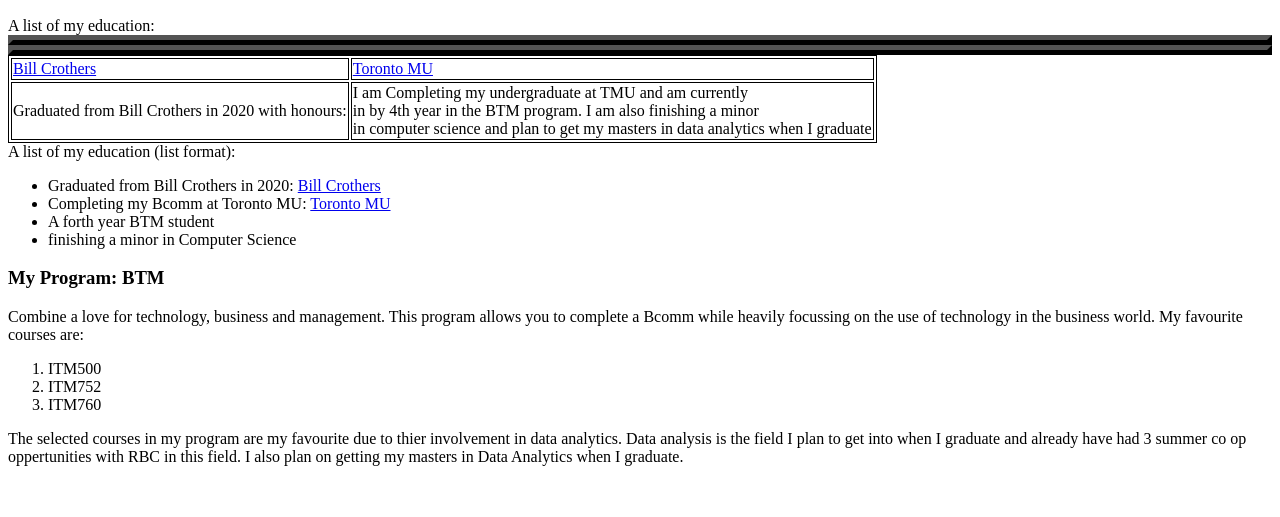
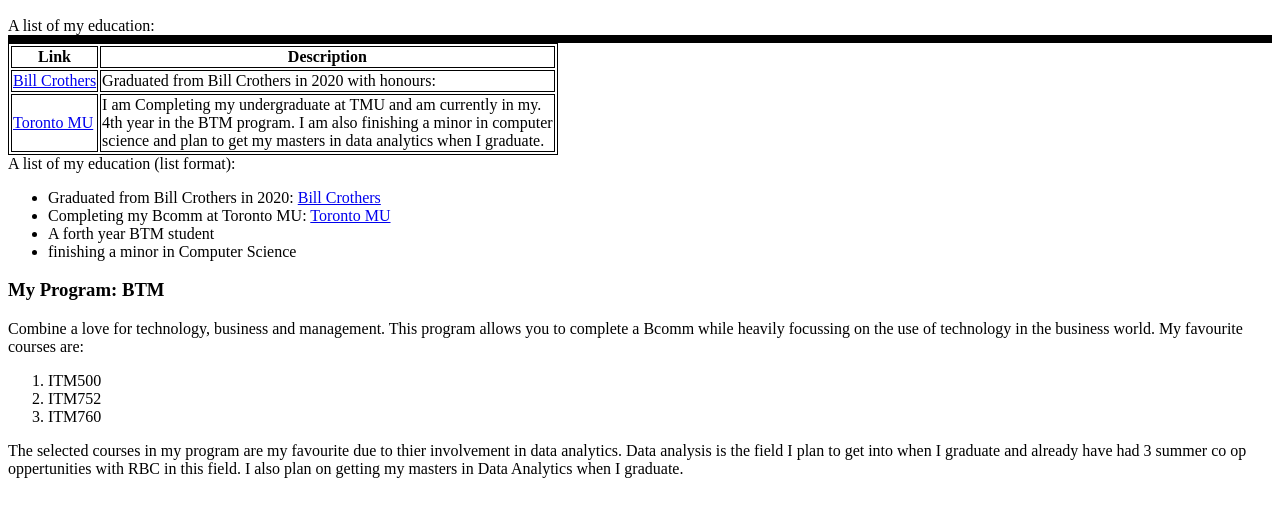
Before and after one commit to MichaelMacieri/michaelmacieri.github.io, a plain HTML site: page index.html in a window 1280 px wide. Shown: the part 269-786 px from the top of the page. Drawn offline with Linux system fonts and the light colour scheme.

Commit message:
updated table

```diff
--- a/index.html
+++ b/index.html
@@ -9,8 +9,8 @@
         table, th, td {border: 1px solid black;}
         nav {text-align: center;}
         .div1 {border: 5px outset darkblue; background-color: lightblue;text-align: center;}
-        .tablelink {border: 5px outset black; background-color: lightcoral;text-align: center;}
-        .tabledesc {border: 5px outset black; background-color: lightgreen;}
+        .tablelink {border: 1px solid black; background-color: lightcoral;text-align: center;}
+        .tabledesc {border: 1px solid black; background-color: lightgreen;}
     </style>
 </head>
 <body>
@@ -47,21 +47,32 @@
             A list of my education:
         </p1>
         <table>
-            <div class="tablelink">
 
             <tr>
+                <th>Link</th>
+                <th>Description</th>
+            </tr>
+            <tr>
+                <div class="tablelink"></div>
                     <td><a href="https://sites.google.com/gapps.yrdsb.ca/bcssscoreboard/home?authuser=0">Bill Crothers</a></td>
+                </div>
+                <div class="tabledesc">
+                    <td>Graduated from Bill Crothers in 2020 with honours:</td>
+                </div>
+            </tr>
+
+            <tr>
+                <div class="tablelink"></div>
                     <td><a href="https://www.torontomu.ca/calendar/2023-2024/programs/trsm/business_tech/">Toronto MU</a></td>
+                </div>
+                <div class="tabledesc">
+                    <td>I am Completing my undergraduate at TMU and am currently in my.<br>
+                        4th year in the BTM program. I am also finishing a minor in computer <br>
+                        science and plan to get my masters in data analytics when I graduate. </td>
                     </tr>
                 </div>
-            <div class="tabledesc">
-                <tr>
-                <td>Graduated from Bill Crothers in 2020 with honours:</td>
-                <td>I am Completing my undergraduate at TMU and am currently <br>
-                    in by 4th year in the BTM program. I am also finishing a minor <br>
-                    in computer science and plan to get my masters in data analytics when I graduate</td>
             </tr>
-            </div>
+
         </table>
         <p1>
             A list of my education (list format):
```
Lines whose indentation alone changed are shown as unchanged.
